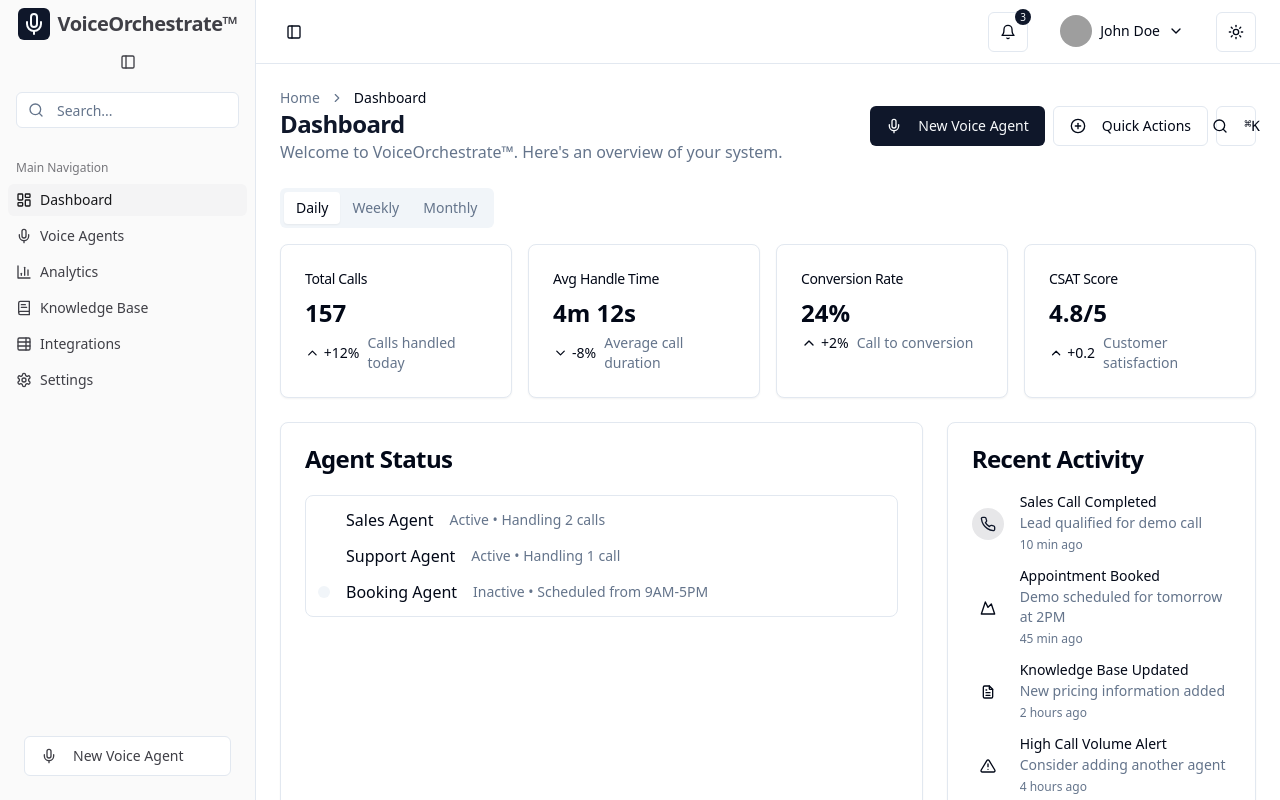
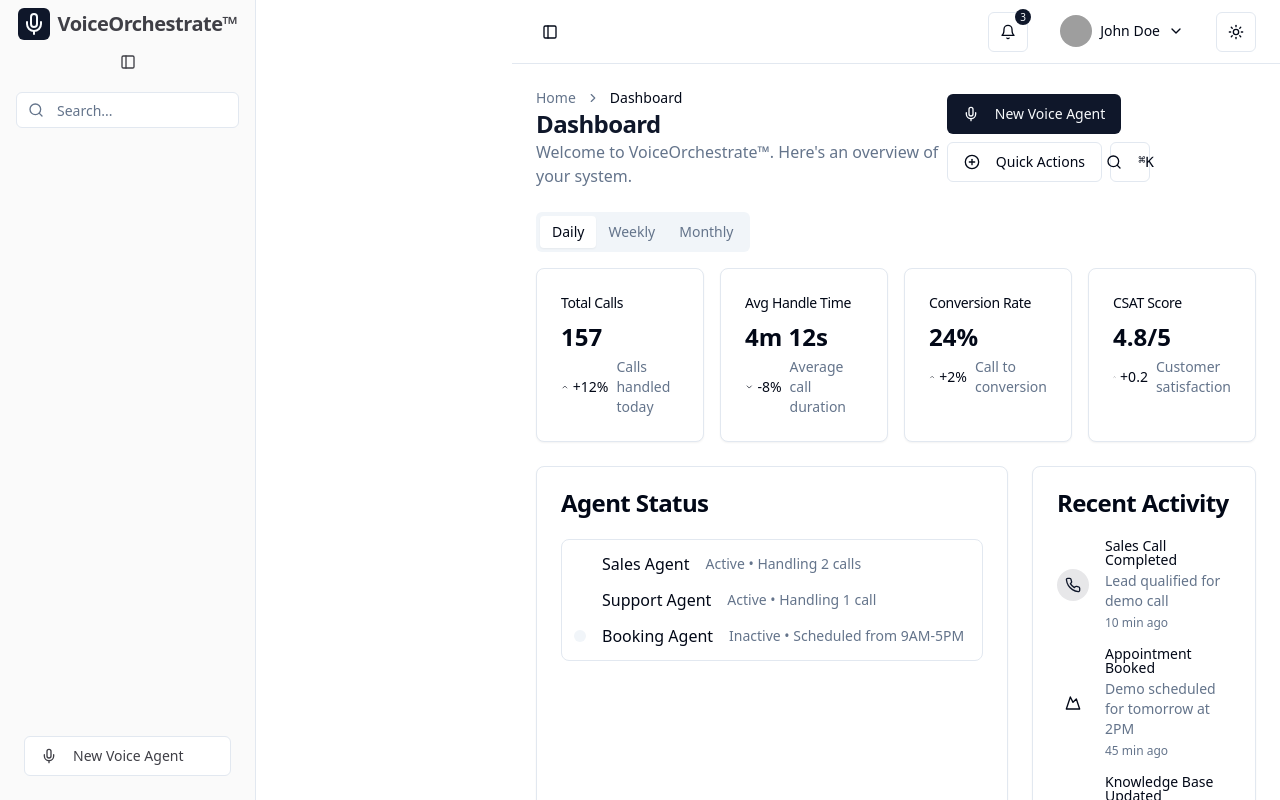
Before and after one commit to kobe-finance/voice-orchestrate-hub, a React (Vite) app: page /dashboard in a window 1280 px wide. Shown: the top 800 px of the page. Built offline with nearby package versions, Linux system fonts and the light colour scheme; grey boxes are pictures that could not be loaded.

Commit message:
Fix: Remove duplicate navigation on dashboard
The previous commit incorrectly removed the navigation menu. This commit restores the global navigation and removes the dashboard's "main navigation" to eliminate the duplicate menu.

```diff
--- a/src/App.tsx
+++ b/src/App.tsx
@@ -1,4 +1,3 @@
-
 import { BrowserRouter as Router, Routes, Route, useLocation } from "react-router-dom";
 import Dashboard from "./pages/Dashboard";
 import Auth from "./pages/Auth";
@@ -38,7 +37,8 @@ const AppLayout = ({ children }) => {
 
   return (
     <div className="min-h-screen flex w-full">
-      {!isDashboardPage && <AppSidebar />}
+      {/* Always render the AppSidebar which contains the "Navigation" menu that we want to keep */}
+      <AppSidebar />
       <SidebarInset>
         {children}
       </SidebarInset>
--- a/src/components/dashboard/DashboardLayout.tsx
+++ b/src/components/dashboard/DashboardLayout.tsx
@@ -1,10 +1,11 @@
+
 import React from "react";
-import { SidebarProvider, Sidebar, SidebarContent, SidebarHeader, SidebarFooter, SidebarMenu, SidebarMenuItem, SidebarMenuButton, SidebarGroup, SidebarGroupLabel, SidebarTrigger, SidebarInset } from "@/components/ui/sidebar";
+import { SidebarProvider, Sidebar, SidebarContent, SidebarHeader, SidebarFooter, SidebarMenu, SidebarMenuItem, SidebarMenuButton, SidebarTrigger, SidebarInset } from "@/components/ui/sidebar";
 import { NavigationMenu, NavigationMenuItem, NavigationMenuLink, NavigationMenuList, navigationMenuTriggerStyle } from "@/components/ui/navigation-menu";
 import { Avatar, AvatarFallback, AvatarImage } from "@/components/ui/avatar";
 import { ModeToggle } from "@/components/theme/ModeToggle";
 import { Button } from "@/components/ui/button";
-import { Bell, LayoutDashboard, User, Search, ChevronDown } from "lucide-react";
+import { Bell, User, Search, ChevronDown } from "lucide-react";
 import { SearchInput } from "@/components/ui/search-input";
 import { useNavigate } from "react-router-dom";
 import { Tooltip, TooltipContent, TooltipTrigger } from "@/components/ui/tooltip";
@@ -47,138 +48,7 @@ export const DashboardLayout: React.FC<{ children: React.ReactNode }> = ({ child
               />
             </div>
 
-            <SidebarGroup>
-              <SidebarGroupLabel>Main Navigation</SidebarGroupLabel>
-              <SidebarMenu>
-                <SidebarMenuItem>
-                  <SidebarMenuButton
-                    tooltip="Dashboard"
-                    isActive
-                    onClick={() => navigate("/dashboard")}
-                  >
-                    <LayoutDashboard className="h-4 w-4" />
-                    <span>Dashboard</span>
-                  </SidebarMenuButton>
-                </SidebarMenuItem>
-
-                <SidebarMenuItem>
-                  <SidebarMenuButton
-                    tooltip="Voice Agents"
-                    onClick={() => navigate("/voice-agents")}
-                  >
-                    <svg
-                      xmlns="http://www.w3.org/2000/svg"
-                      viewBox="0 0 24 24"
-                      fill="none"
-                      stroke="currentColor"
-                      strokeWidth="2"
-                      strokeLinecap="round"
-                      strokeLinejoin="round"
-                      className="h-4 w-4"
-                    >
-                      <path d="M12 2a3 3 0 0 0-3 3v7a3 3 0 0 0 6 0V5a3 3 0 0 0-3-3Z" />
-                      <path d="M19 10v2a7 7 0 0 1-14 0v-2" />
-                      <line x1="12" x2="12" y1="19" y2="22" />
-                    </svg>
-                    <span>Voice Agents</span>
-                  </SidebarMenuButton>
-                </SidebarMenuItem>
-
-                <SidebarMenuItem>
-                  <SidebarMenuButton
-                    tooltip="Analytics"
-                    onClick={() => navigate("/analytics")}
-                  >
-                    <svg
-                      xmlns="http://www.w3.org/2000/svg"
-                      viewBox="0 0 24 24"
-                      fill="none"
-                      stroke="currentColor"
-                      strokeWidth="2"
-                      strokeLinecap="round"
-                      strokeLinejoin="round"
-                      className="h-4 w-4"
-                    >
-                      <path d="M3 3v18h18" />
-                      <path d="M18 17V9" />
-                      <path d="M13 17V5" />
-                      <path d="M8 17v-3" />
-                    </svg>
-                    <span>Analytics</span>
-                  </SidebarMenuButton>
-                </SidebarMenuItem>
-
-                <SidebarMenuItem>
-                  <SidebarMenuButton
-                    tooltip="Knowledge Base"
-                    onClick={() => navigate("/knowledge-base")}
-                  >
-                    <svg
-                      xmlns="http://www.w3.org/2000/svg"
-                      viewBox="0 0 24 24"
-                      fill="none"
-                      stroke="currentColor"
-                      strokeWidth="2"
-                      strokeLinecap="round"
-                      strokeLinejoin="round"
-                      className="h-4 w-4"
-                    >
-                      <path d="M4 19.5v-15A2.5 2.5 0 0 1 6.5 2H20v20H6.5a2.5 2.5 0 0 1 0-5H20" />
-                      <path d="M8 7h6" />
-                      <path d="M8 11h8" />
-                    </svg>
-                    <span>Knowledge Base</span>
-                  </SidebarMenuButton>
-                </SidebarMenuItem>
-
-                <SidebarMenuItem>
-                  <SidebarMenuButton
-                    tooltip="Integrations"
-                    onClick={() => navigate("/integrations")}
-                  >
-                    <svg
-                      xmlns="http://www.w3.org/2000/svg"
-                      viewBox="0 0 24 24"
-                      fill="none"
-                      stroke="currentColor"
-                      strokeWidth="2"
-                      strokeLinecap="round"
-                      strokeLinejoin="round"
-                      className="h-4 w-4"
-                    >
-                      <path d="M15 3v18" />
-                      <rect width="18" height="18" x="3" y="3" rx="2" />
-                      <path d="M3 9h18" />
-                      <path d="M3 15h18" />
-                    </svg>
-                    <span>Integrations</span>
-                  </SidebarMenuButton>
-                </SidebarMenuItem>
-
-                <SidebarMenuItem>
-                  <SidebarMenuButton
-                    tooltip="Settings"
-                    onClick={() => navigate("/settings")}
-                  >
-                    <svg
-                      xmlns="http://www.w3.org/2000/svg"
-                      viewBox="0 0 24 24"
-                      fill="none"
-                      stroke="currentColor"
-                      strokeWidth="2"
-                      strokeLinecap="round"
-                      strokeLinejoin="round"
-                      className="h-4 w-4"
-                    >
-                      <path d="M12.22 2h-.44a2 2 0 0 0-2 2v.18a2 2 0 0 1-1 1.73l-.43.25a2 2 0 0 1-2 0l-.15-.08a2 2 0 0 0-2.73.73l-.22.38a2 2 0 0 0 .73 2.73l.15.1a2 2 0 0 1 1 1.72v.51a2 2 0
-                      0 1-1 1.74l-.15.09a2 2 0 0 0-.73 2.73l.22.38a2 2 0 0 0 2.73.73l.15-.08a2 2 0 0 1 2 0l.43.25a2 2 0 0 1 1 1.73V20a2 2 0 0 0 2 2h.44a2 2 0 0 0 2-2v-.18a2 2 0 0 1 1-1.73l.43-.25a2 2 0 0 1 2 0l.15.08a2 2 0 0 0 2.73-.73l.22-.39a2 2 0 0 0-.73-2.73l-.15-.08a2 2 0 0 1-1-1.74v-.5a2 2 0 0 1 1-1.74l.15-.09a2 2 0 0 0 .73-2.73l-.22-.38a2 2 0 0 0-2.73-.73l-.15.08a2 2 0 0 1-2 0l-.43-.25a2 2 0 0 1-1-1.73V4a2 2 0 0 0-2-2z" />
-                      <circle cx="12" cy="12" r="3" />
-                    </svg>
-                    <span>Settings</span>
-                  </SidebarMenuButton>
-                </SidebarMenuItem>
-              </SidebarMenu>
-            </SidebarGroup>
+            {/* Removed the duplicate "Main Navigation" section */}
           </SidebarContent>
 
           <SidebarFooter>
```
